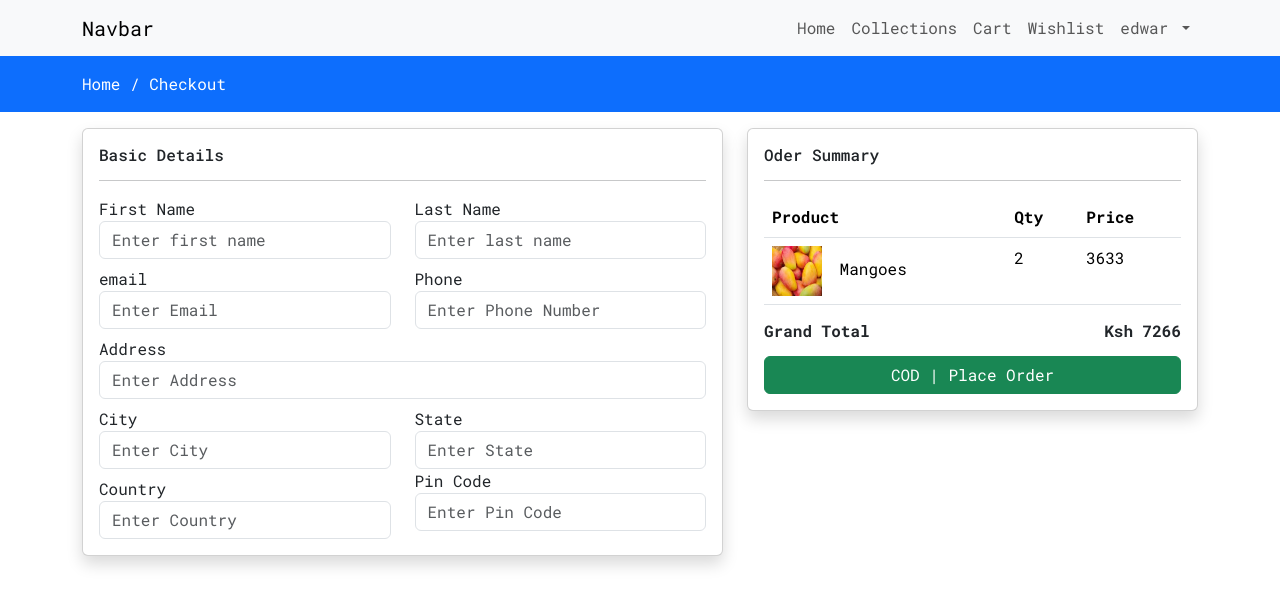
After one commit to edwarddume55/Online-Fruit-Shop, a Django app: page /checkout in a window 1280 px wide. The commit adds this page. Shown: the top 606 px of the page. Run offline with Django 5.2, Linux system fonts and the light colour scheme; a user stored in the database is signed in; data comes from the database, SQL or seed files in the repository; both versions use the stored data as it was after the commit; some libraries are stand-ins or nearby versions.

Commit message:
checkout page

```diff
--- /dev/null
+++ b/store/controller/checkout.py
@@ -0,0 +1,19 @@
+from django.shortcuts import render,redirect
+from django.contrib import messages
+
+from django.contrib.auth.decorators import login_required
+from store.models import Cart
+
+def index(request):
+    rawcart= Cart.objects.filter(user=request.user)
+    for item in rawcart:
+        if item.product_qty > item.product.quantity:
+            Cart.objects.delete(id=item.id)
+
+    cartitems=Cart.objects.filter(user=request.user)
+    total_price = 0
+    for item in cartitems:
+        total_price = total_price+item.product.selling_price*item.product_qty
+
+    context = {'cartitems':cartitems, 'total_price':total_price}
+    return render (request, "store/checkout.html", context)
--- a/store/templates/store/cart.html
+++ b/store/templates/store/cart.html
@@ -58,6 +58,7 @@
                                 </div>
                                 <hr>
                             {% endfor %}
+                            <a href="{% url 'checkout'%}" class="btn btn-outline btn-success">Checkout</a>
                         {% else %}
                             <div class="text-center py-5">
                                 <h4>Your cart is empty</h4>
--- /dev/null
+++ b/store/templates/store/checkout.html
@@ -0,0 +1,102 @@
+{% extends "store/layouts/main.html" %}
+{% block content %}
+
+<div class="py-3 bg-primary">
+    <div class="container">
+        <a class="text-white" href="{% url 'home' %}">Home /</a>
+        <a class="text-white" href="{% url 'checkout' %}">Checkout</a>
+    </div>
+</div>
+
+
+<div class="container mt-3">
+    <div class="row">
+        <div class="col-md-7 ">
+            <div class="card shadow">
+                <div class="card-body">
+                    <h6>Basic Details</h6>
+                    <hr>
+                    <div class="row">
+                        <div class="col-md-6">
+                            <label>First Name</label>
+                            <input type="text" class="form-control" placeholder="Enter first name">
+                        </div>
+                        <div class="col-md-6">
+                            <label>Last Name</label>
+                            <input type="text" class="form-control" placeholder="Enter last name">
+                        </div>
+                        <div class="col-md-6 mt-2">
+                            <label>email</label>
+                            <input type="email" class="form-control" placeholder="Enter Email">
+                        </div>
+                        <div class="col-md-6 mt-2">
+                            <label>Phone</label>
+                            <input type="text" class="form-control" placeholder="Enter Phone Number">
+                        </div>
+                        <div class="col-md-12 mt-2">
+                            <label>Address</label>
+                            <input type="text" class="form-control" placeholder="Enter Address">
+                        </div>
+                        <div class="col-md-6 mt-2">
+                            <label>City</label>
+                            <input type="text" class="form-control" placeholder="Enter City">
+                        </div>
+                        <div class="col-md-6 mt-2">
+                            <label>State</label>
+                            <input type="text" class="form-control" placeholder="Enter State">
+                        </div>
+                        <div class="col-md-6 mt-2">
+                            <label>Country</label>
+                            <input type="text" class="form-control" placeholder="Enter Country">
+                        </div>
+                        <div class="col-md-6">
+                            <label>Pin Code</label>
+                            <input type="text" class="form-control" placeholder="Enter Pin Code">
+                        </div>
+                    </div>
+                </div>
+            </div>
+        </div>
+        <div class="col-md-5">
+            <div class="card shadow">
+                <div class="card-body">
+                    <h6>Oder Summary</h6>
+                    <hr>
+                    {% if cartitems %}
+                        <table class=" table">
+                            <thead>
+                                <tr>
+                                   <th>Product</th>
+                                   <th>Qty</th>
+                                   <th>Price</th>
+                                </tr>
+                            </thead>
+                            <tbody>
+                                {% for item in cartitems %}
+                                    <tr>
+                                        <td>
+                                            <img src="{{item.product.product_image.url}}" class="me-2" height="50px" width="50px" >
+                                            {{item.product.name}}
+                                        </td>
+                                        <td>{{item.product_qty}}</td>
+                                        <td>{{item.product.selling_price | stringformat:'d'}}</td>
+                                    </tr>
+                                {%endfor%}
+                            </tbody>
+                        </table>
+                        <h6 class="fw-bold">Grand Total
+                        <span class="float-end">Ksh {{total_price | stringformat:'d'}}</span>
+                        </h6>
+                        <div class="mt-3">
+                        <a href=#" class="btn btn-success w-100">COD | Place Order </a>
+                            </div>
+                        {% else %}
+                    <h4>Your cart is empty</h4>
+                    {% endif%}
+                </div>
+            </div>
+        </div>
+
+    </div>
+</div>
+{% endblock content %}
--- a/store/templates/store/inc/navbar.html
+++ b/store/templates/store/inc/navbar.html
@@ -7,16 +7,16 @@
       <div class="collapse navbar-collapse" id="navbarNav">
         <ul class="navbar-nav ms-auto" >
           <li class="nav-item">
-            <a class="nav-link active" aria-current="page" href="{% url 'home' %}">Home</a>
+            <a class="nav-link {% if request.resolver_match.url_name == 'home'%}active {% endif %}" aria-current="page" href="{% url 'home' %}">Home</a>
           </li>
           <li class="nav-item">
-            <a class="nav-link" href="{% url 'collections'%}">Collections</a>
+            <a class="nav-link {% if request.resolver_match.url_name == 'collections'%}active {% endif %}" href="{% url 'collections'%}">Collections</a>
           </li>
           <li class="nav-item">
-            <a class="nav-link active" aria-current="page" href="{% url 'cart' %}">Cart</a>
+            <a class="nav-link {% if request.resolver_match.url_name == 'cart'%}active {% endif %}" aria-current="page" href="{% url 'cart' %}">Cart</a>
           </li>
           <li class="nav-item">
-            <a class="nav-link active" aria-current="page" href="{% url 'wishlist' %}">Wishlist</a>
+            <a class="nav-link {% if request.resolver_match.url_name == 'wishlist'%}active {% endif %}" aria-current="page" href="{% url 'wishlist' %}">Wishlist</a>
           </li>
 
           {% if request.user.is_authenticated%}
--- a/store/templates/store/layouts/main.html
+++ b/store/templates/store/layouts/main.html
@@ -49,6 +49,9 @@
         object-fit: cover;
         border-radius: 5px;
     }
+    .active{
+        font-weight: 800px;
+    }
 </style>
 </head>
 <body>
--- a/store/urls.py
+++ b/store/urls.py
@@ -1,6 +1,6 @@
 from django.urls import path
 
-from store.controller import wishlist
+from store.controller import wishlist, checkout
 from . import views
 
 from store.controller import authview,cart
@@ -24,4 +24,5 @@ urlpatterns= [
     path('add-to-wishlist', wishlist.addtowishlist, name="addtowishlist" ),
     path('delete-wishlist-item', wishlist.deletewishlistitem, name="deletewishlistitem"),
 
+    path('checkout', checkout.index, name="checkout"),
 ]
```
Also changed, not shown: db.sqlite3.
